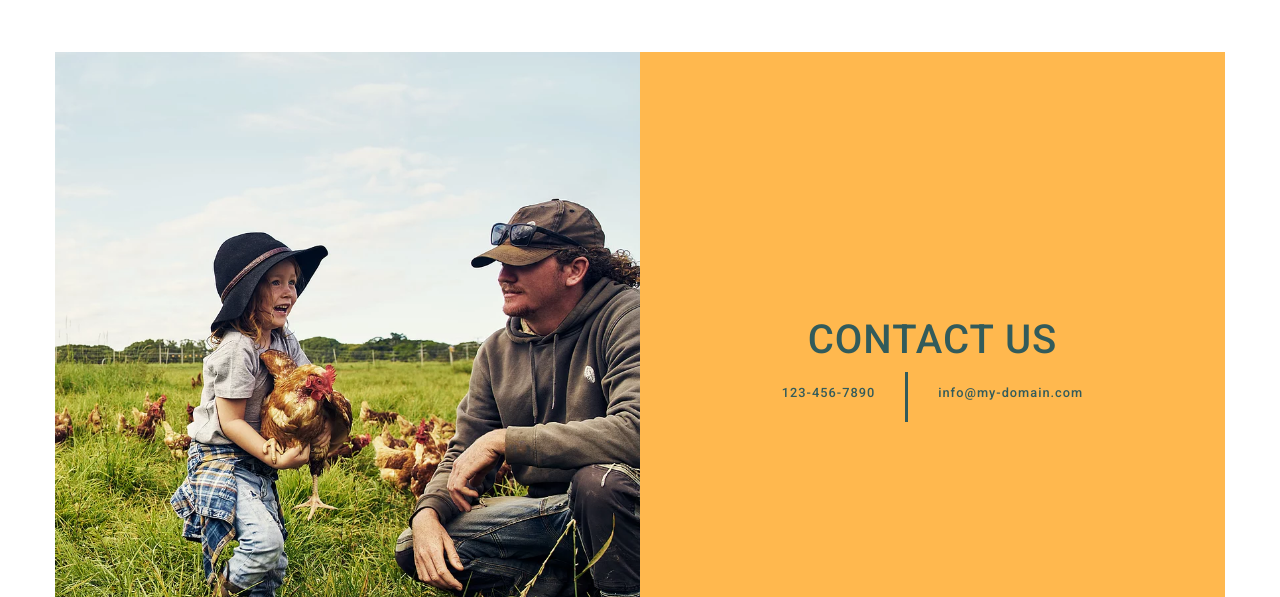
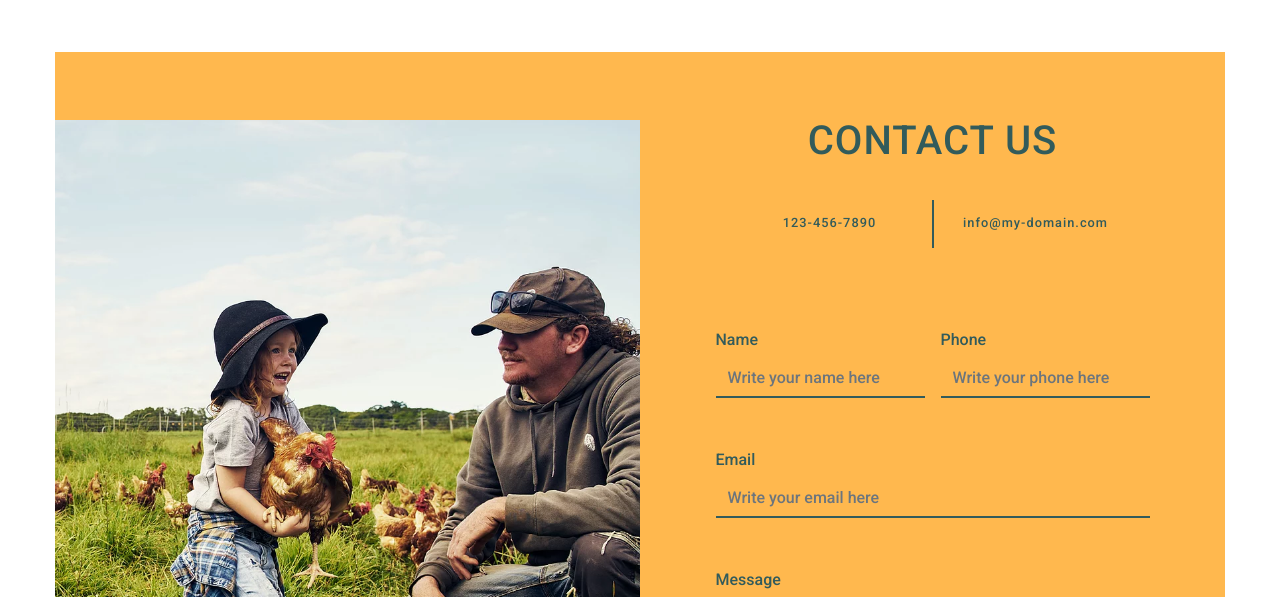
Before and after one commit to Alex-andre-a/Lewis-Farm, a plain HTML site: page assets/html/sayhello.html in a window 1280 px wide. Shown: the part 154-751 px from the top of the page. Drawn offline with nearby package versions, Linux system fonts and the light colour scheme.

Commit message:
En cours !

```diff
--- a/assets/html/sayhello.html
+++ b/assets/html/sayhello.html
@@ -57,16 +57,48 @@
                         alt="Photo ancienne d'une petite fille avec une poule">
                 </div>
                 <div class="col-lg-6 section5-0-content">
-                    <div class="section5-0-formulaire">
-                        <h2>CONTACT US</h2>
-                        <div class="section5-0-phone">
-                            <h6>123-456-7890</h6>
-                        <div class="separation3"></div>
-                        <h6>info@my-domain.com</h6>
+                    <form class="section5-0-formulaire">
+                        <div class="section5-0-form-titre">
+                            <div class="container">
+                                <div class="row">
+                                    <div class="col-lg-12">
+                                        <h2>CONTACT US</h2>
+                                        <div class="row">
+                                            <div class="col-lg-6 left">
+                                                <h6>123-456-7890</h6>
+                                            </div>
+                                            <div class="col-lg-6 right">
+                                                <h6>info@my-domain.com</h6>
+                                            </div>
+                                        </div>
+                                    </div>
+                                </div>
+                            </div>
                         </div>
-                    </div>
+                        <div class="row g-3">
+                            <div class="col">
+                                <label for="form-control" class="form-label">Name</label>
+                                <input type="text" class="form-control" placeholder="Write your name here"
+                                    aria-label="name">
+                            </div>
+                            <div class="col">
+                                <label for="form-control" class="form-label">Phone</label>
+                                <input type="text" class="form-control" placeholder="Write your phone here"
+                                    aria-label="phone">
+                            </div>
+                        </div>
+                        <div class="col-12 section5-0-email">
+                            <label for="inputEmail4" class="form-label">Email</label>
+                            <input type="email" class="form-control" placeholder="Write your email here" id="inputEmail4">
+                        </div>
+                        <div class="col-12">
+                            <label for="Message" class="form-label">Message</label>
+                            <textarea class="form-control" placeholder="Add your message here" id="Message"
+                                rows="3"></textarea>
+                        </div>
+                        <a href="#" class="btn">Order Today</a>
+                    </form>
                 </div>
-
             </div>
         </div>
     </section>
--- a/style.scss
+++ b/style.scss
@@ -429,21 +429,50 @@ footer {
   }
 }
 
-.section5-0-formulaire{
+.section5-0-formulaire {
+  padding: 30px 0;
 
-  display: flex;
-  flex-flow: column;
-  @include flex-center;
-
-  .section5-0-phone{
-    display: flex;
-    align-items: center;
-    gap: 30px;
+  label {
+    width: 100%;
+    text-align: left;
   }
 
-  .separation3{
-    height: 50px;
-    width: 3px;
-    background: $colorprim;
+  .form-label {
+    color: $colorprim;
+  }
+
+  .form-control {
+    border: 0;
+    border-radius: 0;
+    background: none;
+    border-bottom: 2px solid $colorprim;
+  }
+
+  .btn {
+    margin-top: 50px;
+    @include green-button;
   }
 }
+
+.section5-0-form-titre {
+  margin-bottom: 80px;
+  text-align: center;
+
+  h2 {
+    margin: 35px 0;
+  }
+
+  .left {
+    border-right: 1px solid $colorprim;
+    padding: 15px 0 10px;
+  }
+
+  .right {
+    border-left: 1px solid $colorprim;
+    padding: 15px 0 10px;
+  }
+}
+
+.section5-0-email {
+  margin: 50px 0;
+}
```
Also changed, not shown: style.css, 1 other file.
